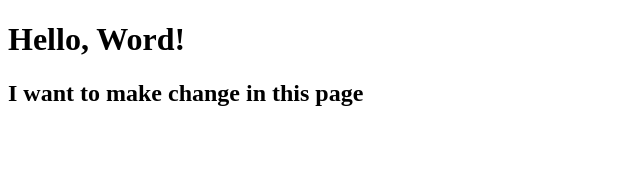
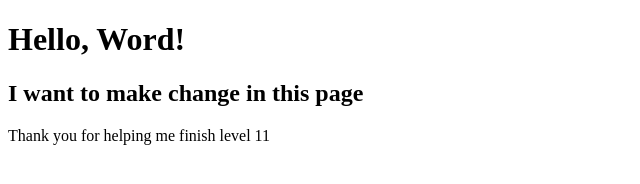
Before and after one commit to Atril33/My_First_Repostiory, a plain HTML site: page Index.html in a window 1280 px wide. Shown: the whole page, without its empty margins (0-640 px from the left). Drawn offline with Linux system fonts and the light colour scheme.

Commit message:
Andew Update

```diff
--- a/Index.html
+++ b/Index.html
@@ -1,13 +1,17 @@
 <!DOCTYPE html>
 <html lang="en">
+
 <head>
     <meta charset="UTF-8">
     <meta http-equiv="X-UA-Compatible" content="IE=edge">
     <meta name="viewport" content="width=device-width, initial-scale=1.0">
     <title>Document</title>
 </head>
+
 <body>
     <h1>Hello, Word!</h1>
     <h2>I want to make change in this page</h2>
+    <p>Thank you for helping me finish level 11</p>
 </body>
+
 </html>
```
